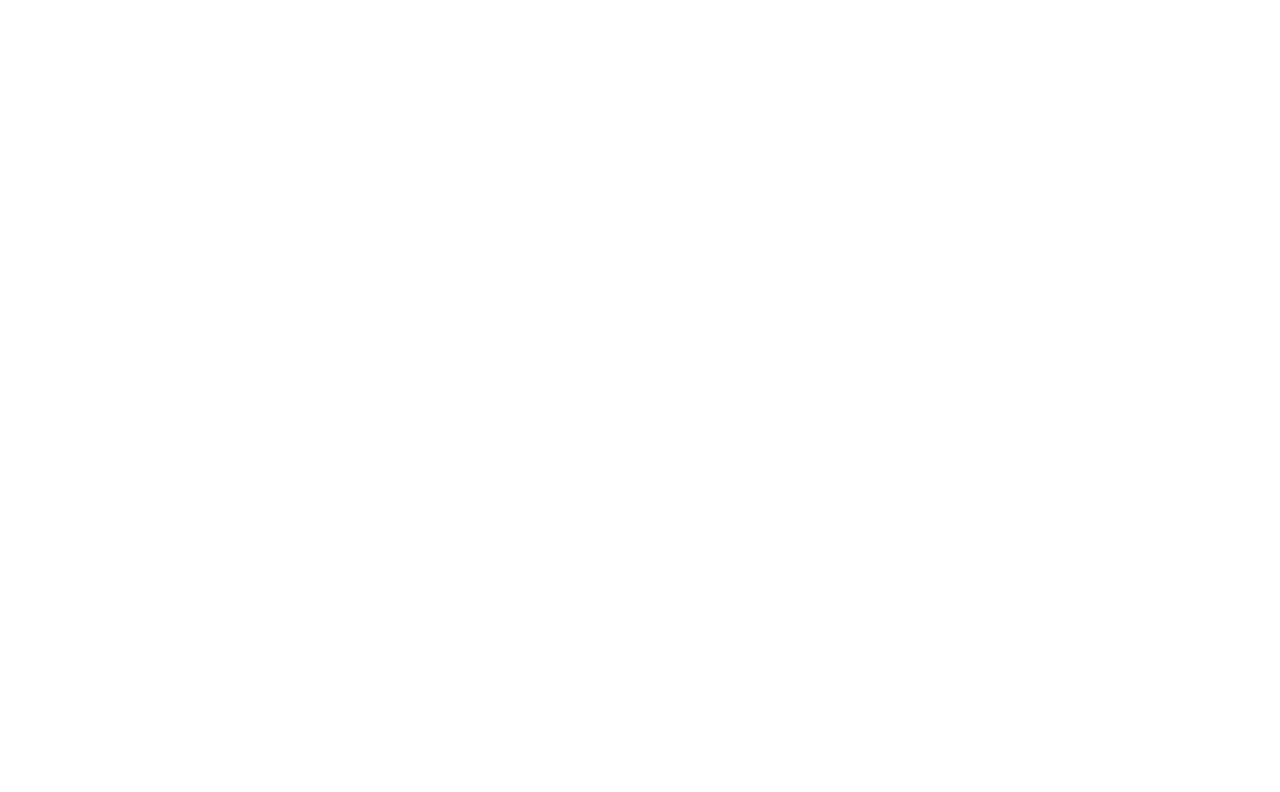
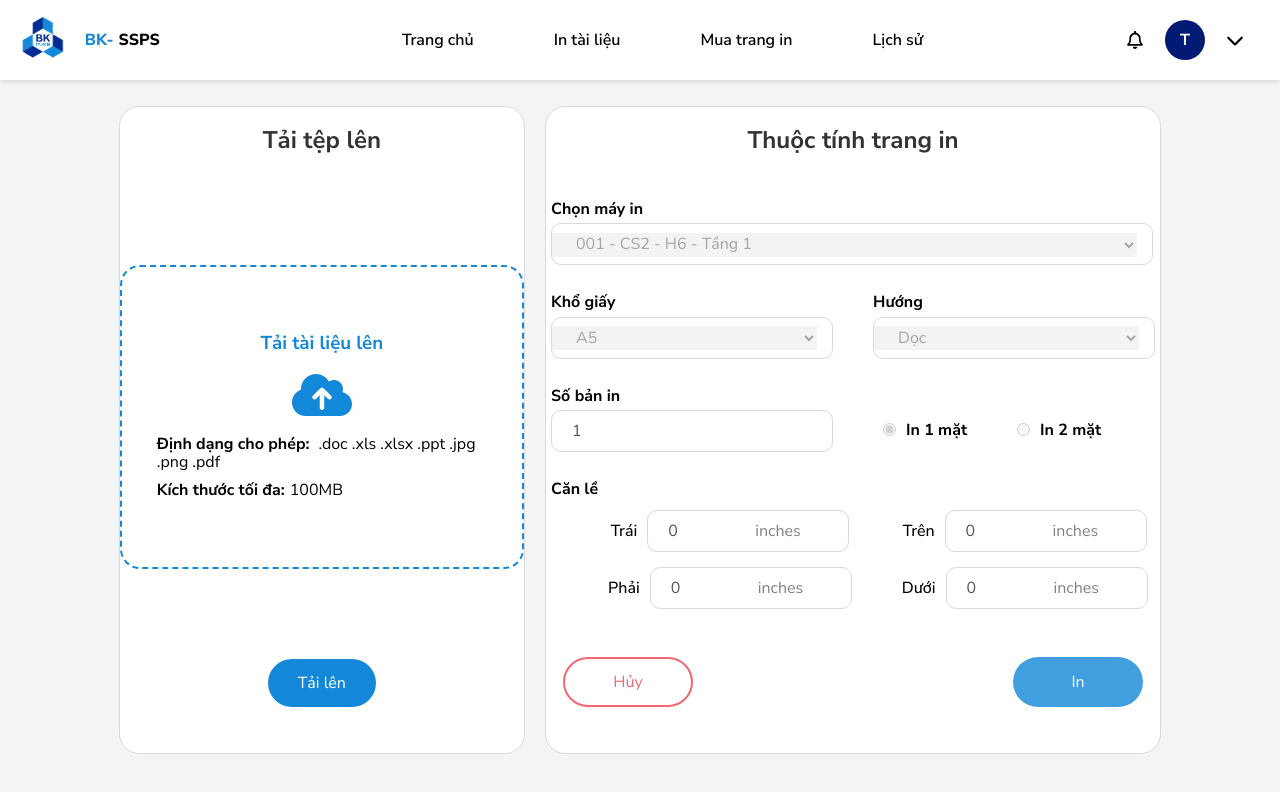
Before and after one commit to coldwind444/SSPS-FE, a React (Vite) app in the folder ssps/: page /student/print in a window 1280 px wide. Before the commit this address had no page. Shown: the top 792 px of the page. Built offline with nearby package versions, Linux system fonts and the light colour scheme.

Commit message:
modify links

```diff
--- a/ssps/src/App.jsx
+++ b/ssps/src/App.jsx
@@ -13,11 +13,11 @@
   return (
     <div className='app'>
         <Routes>
-          <Route path='/student/printing' element={<DefaultLayout><PrintingPage/></DefaultLayout>}/>
+          <Route path='/student/print' element={<DefaultLayout><PrintingPage/></DefaultLayout>}/>
           <Route path='/auth' element={<AuthLayout></AuthLayout>}/>
           <Route path='/login' element={<Login/>}/>
           <Route path='/homepage' element={<Homepage/>} />
-          <Route path='student/history' element={<DefaultLayout><HistoryPage /></DefaultLayout>} />
+          <Route path='/student/history' element={<DefaultLayout><HistoryPage /></DefaultLayout>} />
           <Route path='/student/buy' element={<DefaultLayout><Purchase /></DefaultLayout>} />
        </Routes>
     </div>
--- a/ssps/src/component/NavigationBar/Navbar.jsx
+++ b/ssps/src/component/NavigationBar/Navbar.jsx
@@ -27,13 +27,13 @@
             <li className={clx('nav-item')}><Link className={clx('nav-link')} to='/student'>Trang chủ</Link></li>
             <li className={clx('nav-item')}><Link className={clx('nav-link')} to='/student/print'>In tài liệu</Link></li>
             <li className={clx('nav-item')}><Link className={clx('nav-link')} to='/student/buy'>Mua trang in</Link></li>
-            <li className={clx('nav-item')}><Link className={clx('nav-link')} to='student/history'>Lịch sử</Link></li>
+            <li className={clx('nav-item')}><Link className={clx('nav-link')} to='/student/history'>Lịch sử</Link></li>
           </ul>)
          :(<ul className={clx('list')} >
           <li className={clx('nav-item')}><Link className={clx('nav-link')} to='/spso'>Trang chủ</Link></li>
           <li className={clx('nav-item')}><Link className={clx('nav-link')} to='/spso/manage'>Quản lý máy in</Link></li>
           <li className={clx('nav-item')}><Link className={clx('nav-link')} to='/spso/config'>Cấu hình</Link></li>
-          <li className={clx('nav-item')}><Link className={clx('nav-link')} to='spso/history'>Lịch sử</Link></li>
+          <li className={clx('nav-item')}><Link className={clx('nav-link')} to='/spso/history'>Lịch sử</Link></li>
         </ul>))
          :(<ul className={clx('list')} ></ul>)}
       </div>
```
